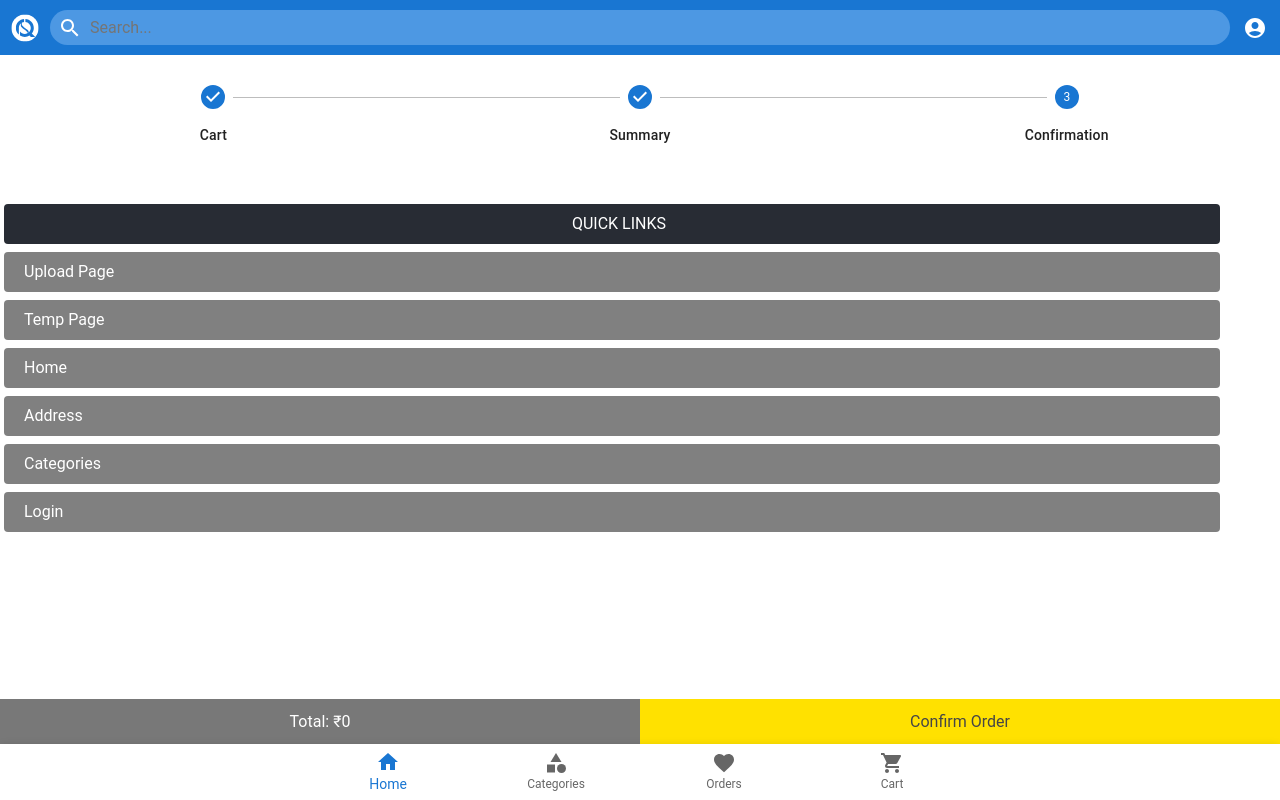
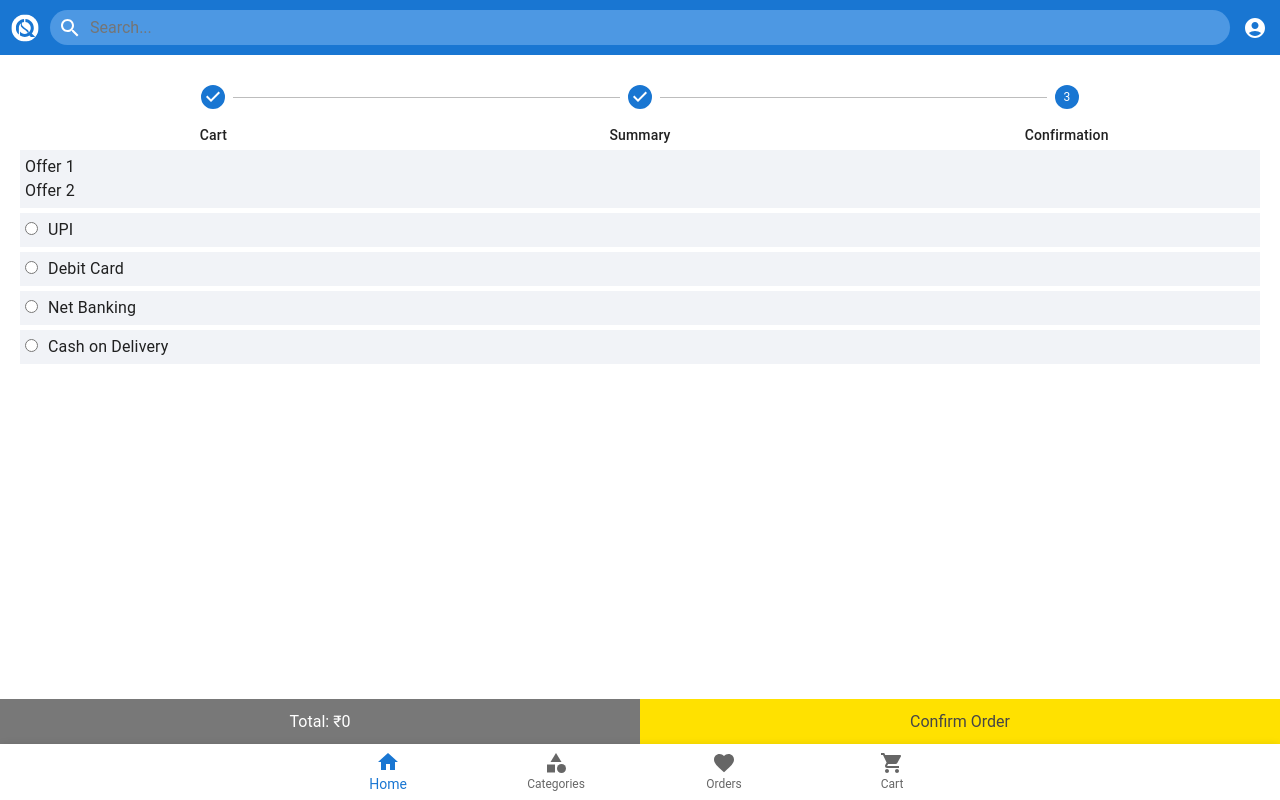
Before and after one commit to ayeakash/secondshopping, a React (Create React App) app: page /payments in a window 1280 px wide. Built offline with nearby package versions, Linux system fonts and the light colour scheme.

Commit message:
basic payments and order success page added

```diff
--- a/src/App.css
+++ b/src/App.css
@@ -379,7 +379,6 @@ p{
 .selected{
   background-color: rgb(255, 221, 0);
   color: black;
-
 }
 
 .price-area{
@@ -595,6 +594,35 @@ label[data-shrink="false"] + .MuiInputBase-formControl .css-1t8l2tu-MuiInputBase
 
 /* *** Order Page END ***  */
 
+
+/* payments page */
+
+.radio-button{
+  margin: 5px 20px 0px 20px;
+  /* border: 2px solid black; */
+  padding: 5px;
+  background-color: #f1f3f7;
+}
+
+.input-radio{
+  margin-right: 10px;
+}
+
+/* payments page end */
+
+.success{
+  background-color: #004fcf;
+  height: 300px;
+  width: 300px;
+  border-radius: 300px;
+  text-align: center;
+  align-items: center;
+  display: grid;
+  color: white;
+  margin: auto;
+}
+
+
 /* **** Address Page ********** */
 
 .address-parent{
--- /dev/null
+++ b/src/components/buyingPages/orderSuccess.jsx
@@ -0,0 +1,17 @@
+import React from 'react';
+
+const OrderSuccess = () => {
+    return (
+        <div className="page-parent">
+            <div className='success'>
+            Hooray!!
+            <br />
+            Congratualations!!
+            <br />
+            Order Successful
+            </div>
+        </div>
+     );
+}
+
+export default OrderSuccess;
--- a/src/components/buyingPages/paymentsPage.jsx
+++ b/src/components/buyingPages/paymentsPage.jsx
@@ -1,12 +1,12 @@
-import React, {useContext} from 'react';
+import React, {useState, useContext} from 'react';
 import { useNavigate } from 'react-router-dom';
 import ProgressStepper from './progressStepper';
 import { CartContext } from '../experiments/cartContext';
 import { addressObject } from '../../data/addressObject';
-import TempPage from '../otherPages/tempPage';
 
 const PaymentsPage = () => {
 
+    const [selectedOption, setSelectedOption] = useState(null);
     const { cartItems, cartTotal } = useContext(CartContext);
 
     const navigate = useNavigate();
@@ -20,20 +20,49 @@ const PaymentsPage = () => {
 
     const [mainAddress] = addressObject.filter(address=>address.default)
 
+    const radioInput = (id) => {
+        const handleChange = () => {
+          setSelectedOption(id);
+        };
+
+        return (
+          <div className='radio-button'>
+            <input
+              type="radio"
+              id={id}
+              checked={selectedOption === id}
+              onChange={handleChange}
+              className='input-radio'
+            />
+            <label htmlFor={id}>{id}</label>
+          </div>
+        );
+      };
 
     return (
-        <div className='buy-parent'>
-            <div>
+    <div className='buy-parent'>
+        <div>
             <ProgressStepper activeStep={2} step1="Cart" step2="Summary" step3="Confirmation"/>
-            </div>
-            <TempPage data={addressObject[1]}/>
+        </div>
 
-            <div className="cart-bottom-bar">
+        <div className='radio-button'>
+            <div>Offer 1</div>
+            <div>Offer 2</div>
+        </div>
+
+        <div className='payment-options'>
+            {radioInput('UPI')}
+            {radioInput('Debit Card')}
+            {radioInput('Net Banking')}
+            {radioInput('Cash on Delivery')}
+        </div>
+
+        <div className="cart-bottom-bar">
             <button className='custom-button grey' onClick={()=>handleClick('/buy-now')}>Total: ₹{cartTotal}</button>
             <button className='custom-button yellow'
-             onClick={()=>handleClick('/payments')}>Confirm Order</button>
+             onClick={()=>handleClick('/success')}>Confirm Order</button>
         </div>
-        </div>
+    </div>
     );
 }
 
--- a/src/index.js
+++ b/src/index.js
@@ -32,6 +32,7 @@ import BuyPage from './components/buyingPages/buyPage';
 import ProfilePage from './components/otherPages/profilePage';
 import BuyConfirm from './components/buyingPages/buyConfirm';
 import PaymentsPage from './components/buyingPages/paymentsPage';
+import OrderSuccess from './components/buyingPages/orderSuccess';
 
 import UploadMainPage from './components/uploadPages/uploadMainPage';
 
@@ -70,6 +71,7 @@ root.render(
   <Route path='/cart' element={<CartPage/>}></Route>
   <Route path='/buy-now' element={<BuyConfirm/>}></Route>
   <Route path='/payments' element={<PaymentsPage/>}></Route>
+  <Route path='/success' element={<OrderSuccess/>}></Route>
 
 
   <Route path='/temp' element={<Temp/>}></Route>
```
